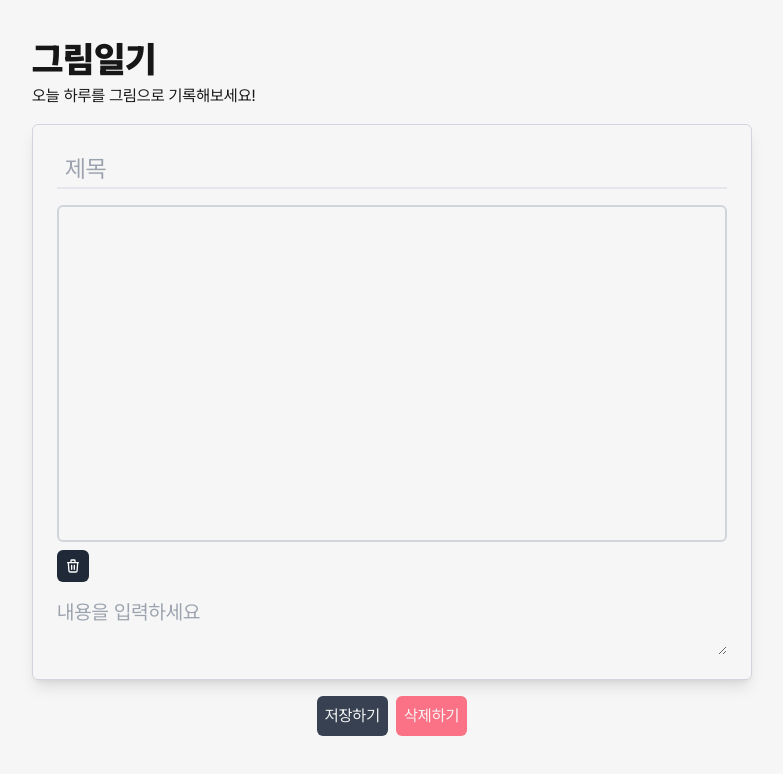
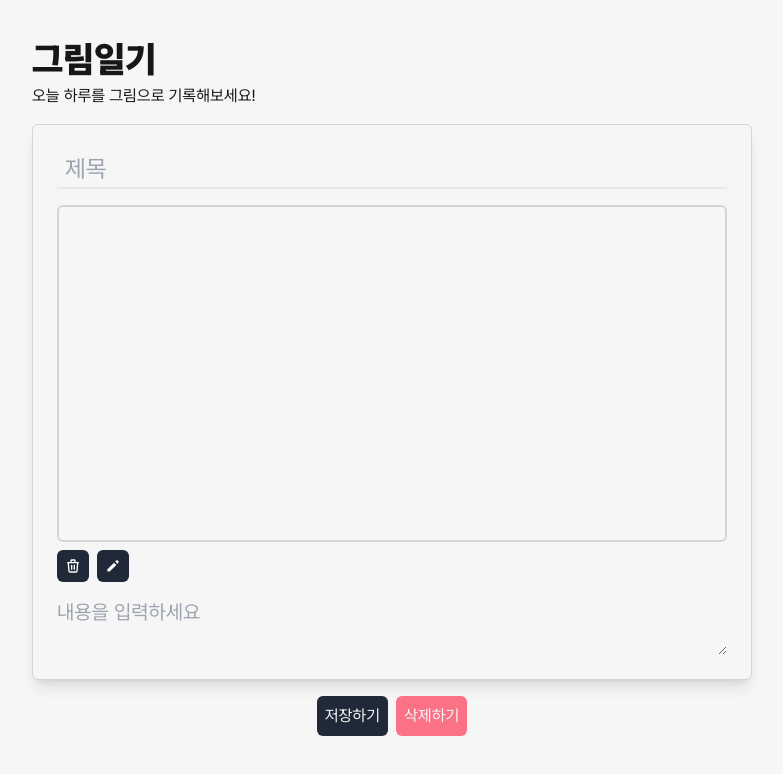
Before and after one commit to root-zero-o/picture-diary, a Next.js app: page / in a window 1280 px wide. Shown: the top 774 px of the page, without its empty margins (248-1031 px from the left). Built offline with nearby package versions, Linux system fonts and the light colour scheme.

Commit message:
feat: 캔버스 - 펜 굵기 선택 구현 #4

```diff
--- a/src/app/page.tsx
+++ b/src/app/page.tsx
@@ -27,7 +27,7 @@ export default function Home() {
           />
         </div>
         <div className="flex gap-2">
-          <button className="bg-gray-700 text-[var(--main-white)] w-fit p-2 rounded-md">
+          <button className="bg-gray-800 text-[var(--main-white)] w-fit p-2 rounded-md">
             저장하기
           </button>
           <button className="bg-rose-400 text-[var(--main-white)] w-fit p-2 rounded-md">
--- a/src/components/Canvas.tsx
+++ b/src/components/Canvas.tsx
@@ -3,10 +3,16 @@
 import { useCallback, useEffect, useRef, useState } from "react";
 
 import { HiOutlineTrash } from "react-icons/hi";
+import PenWidthButton from "./PenWidthButton";
 
 interface Pos {
   x: number;
   y: number;
+}
+
+interface Option {
+  lineWidth: number;
+  strokeStyle: string;
 }
 
 const Canvas = () => {
@@ -14,6 +20,10 @@ const Canvas = () => {
 
   const [isPainting, setIsPainting] = useState(false);
   const [pos, setPos] = useState<Pos | null>(null);
+  const [option, setOption] = useState<Option>({
+    lineWidth: 1,
+    strokeStyle: "black",
+  });
 
   const getPosition = (event: MouseEvent): Pos | undefined => {
     if (!canvasRef.current) return;
@@ -31,9 +41,9 @@ const Canvas = () => {
     const context = canvas.getContext("2d");
 
     if (context) {
-      context.strokeStyle = "black";
+      context.strokeStyle = option.strokeStyle;
       context.lineJoin = "round";
-      context.lineWidth = 1;
+      context.lineWidth = option.lineWidth;
 
       context.beginPath();
       context.moveTo(prev.x, prev.y);
@@ -108,13 +118,16 @@ const Canvas = () => {
       <div className="w-full h-92 border-gray-300 border-2 rounded-md">
         <canvas ref={canvasRef} id="canvas" className="w-full h-full" />
       </div>
-      <div className="flex">
+      <div className="flex gap-2">
         <button
           onClick={clear}
           className="w-8 h-8 flex justify-center items-center rounded-md bg-gray-800 text-white"
         >
           <HiOutlineTrash />
         </button>
+        <PenWidthButton
+          onClick={(v) => setOption({ ...option, lineWidth: v })}
+        />
       </div>
     </div>
   );
--- /dev/null
+++ b/src/components/PenWidthButton.tsx
@@ -0,0 +1,51 @@
+import { useState } from "react";
+import { HiPencil } from "react-icons/hi";
+
+interface IPenWidthButton {
+  onClick: (v: number) => void;
+}
+
+const PenWidthButton = ({ onClick }: IPenWidthButton) => {
+  const [showOption, setShowOption] = useState(false);
+
+  const handleClick = (v: number) => {
+    onClick(v);
+    setShowOption(false);
+  };
+
+  return (
+    <div className="relative">
+      <button
+        onClick={() => setShowOption(!showOption)}
+        className="w-8 h-8 flex justify-center items-center rounded-md bg-gray-800 text-white"
+      >
+        <HiPencil />
+      </button>
+      {showOption && (
+        <div className="flex flex-col bg-gray-800 rounded-md absolute bottom-8">
+          <button
+            onClick={() => handleClick(6)}
+            className="w-8 h-8 flex justify-center items-center rounded-md"
+          >
+            <div className="w-3 h-3 rounded-full bg-white" />
+          </button>
+
+          <button
+            onClick={() => handleClick(4)}
+            className="w-8 h-8 flex justify-center items-center rounded-md"
+          >
+            <div className="w-2 h-2 rounded-full bg-white" />
+          </button>
+          <button
+            onClick={() => handleClick(2)}
+            className="w-8 h-8 flex justify-center items-center rounded-md"
+          >
+            <div className="w-1 h-1 rounded-full bg-white" />
+          </button>
+        </div>
+      )}
+    </div>
+  );
+};
+
+export default PenWidthButton;
```
